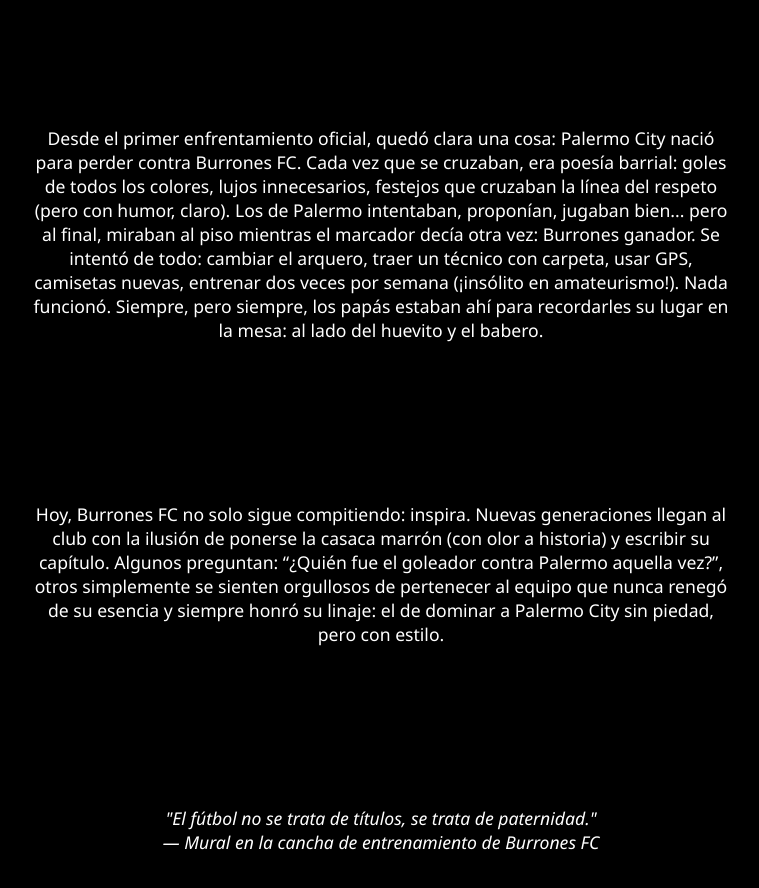
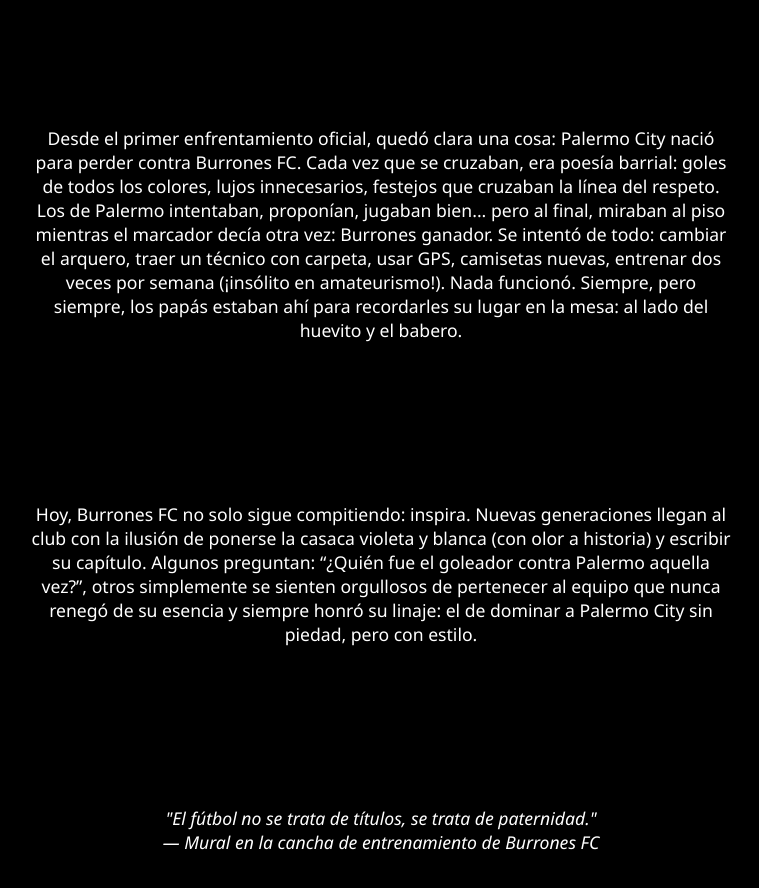
Before and after one commit to lautaroeberle/TorneoBurronesWeb, a React (Vite) app in the folder frontend/: page /reglamento in a window 1280 px wide. Shown: the part 980-1868 px from the top of the page, without its empty margins (259-1018 px from the left). Built offline with nearby package versions, Linux system fonts and the light colour scheme.

Commit message:
corrijo boludez

```diff
--- a/frontend/src/pages/ReglamentoPage.tsx
+++ b/frontend/src/pages/ReglamentoPage.tsx
@@ -28,7 +28,7 @@ Pero había un condimento especial que hacía hervir el alma burrona: los partid
       </section>
       <section>
         <p>
-Desde el primer enfrentamiento oficial, quedó clara una cosa: Palermo City nació para perder contra Burrones FC. Cada vez que se cruzaban, era poesía barrial: goles de todos los colores, lujos innecesarios, festejos que cruzaban la línea del respeto (pero con humor, claro). Los de Palermo intentaban, proponían, jugaban bien... pero al final, miraban al piso mientras el marcador decía otra vez: Burrones ganador.
+Desde el primer enfrentamiento oficial, quedó clara una cosa: Palermo City nació para perder contra Burrones FC. Cada vez que se cruzaban, era poesía barrial: goles de todos los colores, lujos innecesarios, festejos que cruzaban la línea del respeto. Los de Palermo intentaban, proponían, jugaban bien... pero al final, miraban al piso mientras el marcador decía otra vez: Burrones ganador.
 
 Se intentó de todo: cambiar el arquero, traer un técnico con carpeta, usar GPS, camisetas nuevas, entrenar dos veces por semana (¡insólito en amateurismo!). Nada funcionó. Siempre, pero siempre, los papás estaban ahí para recordarles su lugar en la mesa: al lado del huevito y el babero.
 
@@ -37,7 +37,7 @@ Se intentó de todo: cambiar el arquero, traer un técnico con carpeta, usar GPS
       </section>
  <section>
         <p>
-Hoy, Burrones FC no solo sigue compitiendo: inspira. Nuevas generaciones llegan al club con la ilusión de ponerse la casaca marrón (con olor a historia) y escribir su capítulo. Algunos preguntan: “¿Quién fue el goleador contra Palermo aquella vez?”, otros simplemente se sienten orgullosos de pertenecer al equipo que nunca renegó de su esencia y siempre honró su linaje: el de dominar a Palermo City sin piedad, pero con estilo.
+Hoy, Burrones FC no solo sigue compitiendo: inspira. Nuevas generaciones llegan al club con la ilusión de ponerse la casaca violeta y blanca (con olor a historia) y escribir su capítulo. Algunos preguntan: “¿Quién fue el goleador contra Palermo aquella vez?”, otros simplemente se sienten orgullosos de pertenecer al equipo que nunca renegó de su esencia y siempre honró su linaje: el de dominar a Palermo City sin piedad, pero con estilo.
 
 
 
```
